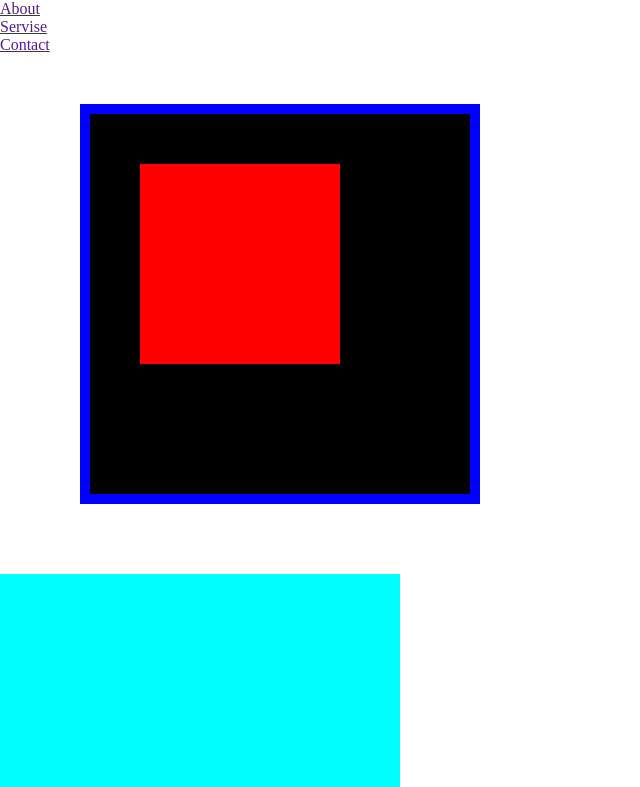
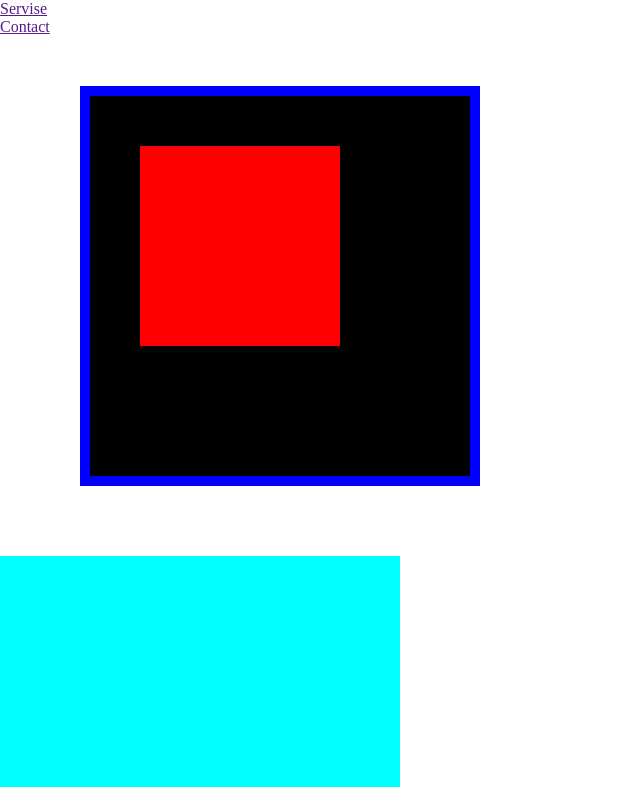
Before and after one commit to SokhibjonM/front1175, a plain HTML site: page index.html in a window 1280 px wide. Shown: the part 55-842 px from the top of the page, without its empty margins (0-640 px from the left). Drawn offline with Linux system fonts and the light colour scheme.

Commit message:
third commit

```diff
--- a/index.html
+++ b/index.html
@@ -14,9 +14,6 @@
         <ul class="nav_list">
             <li class="nav_list-item">
                 <a href="" class="nav_list-item_link">Home</a>
-            </li>
-            <li class="nav_list-item">
-                <a href="" class="nav_list-item_link">About</a>
             </li>
             <li class="nav_list-item">
                 <a href="" class="nav_list-item_link">Servise</a>
```
